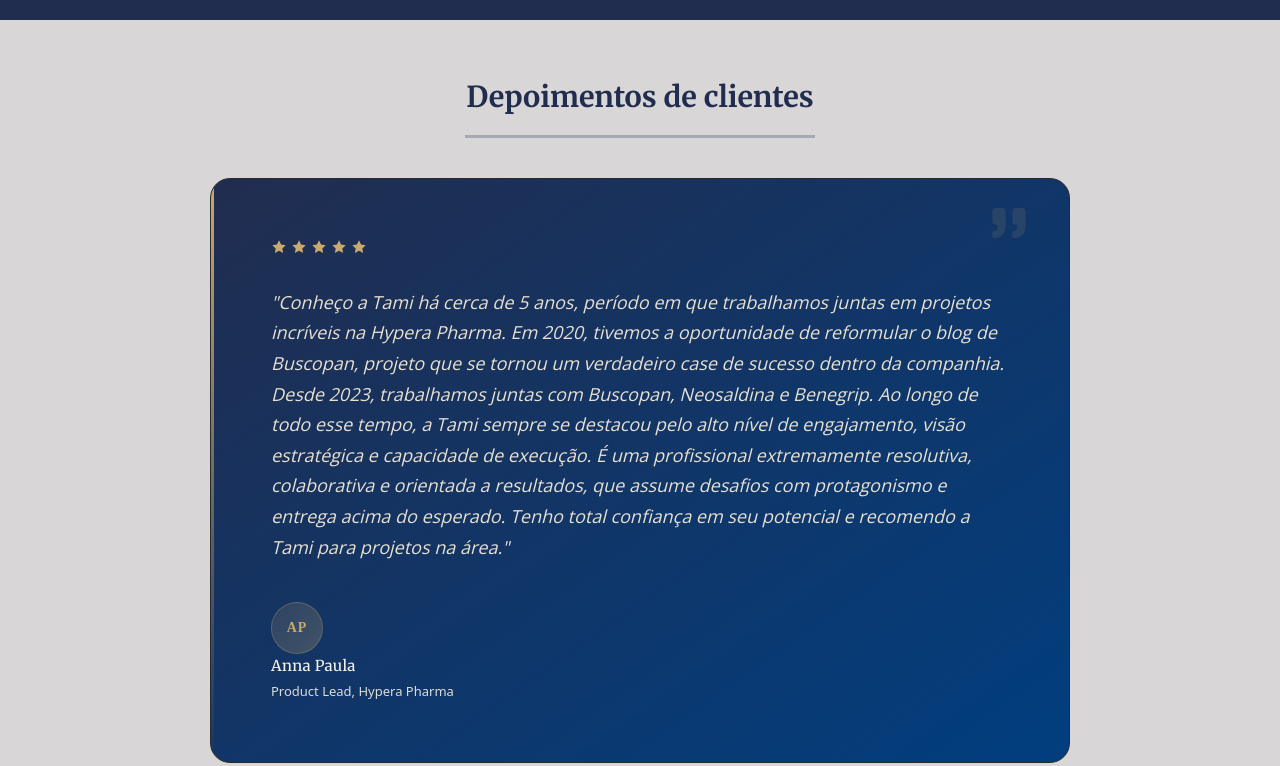
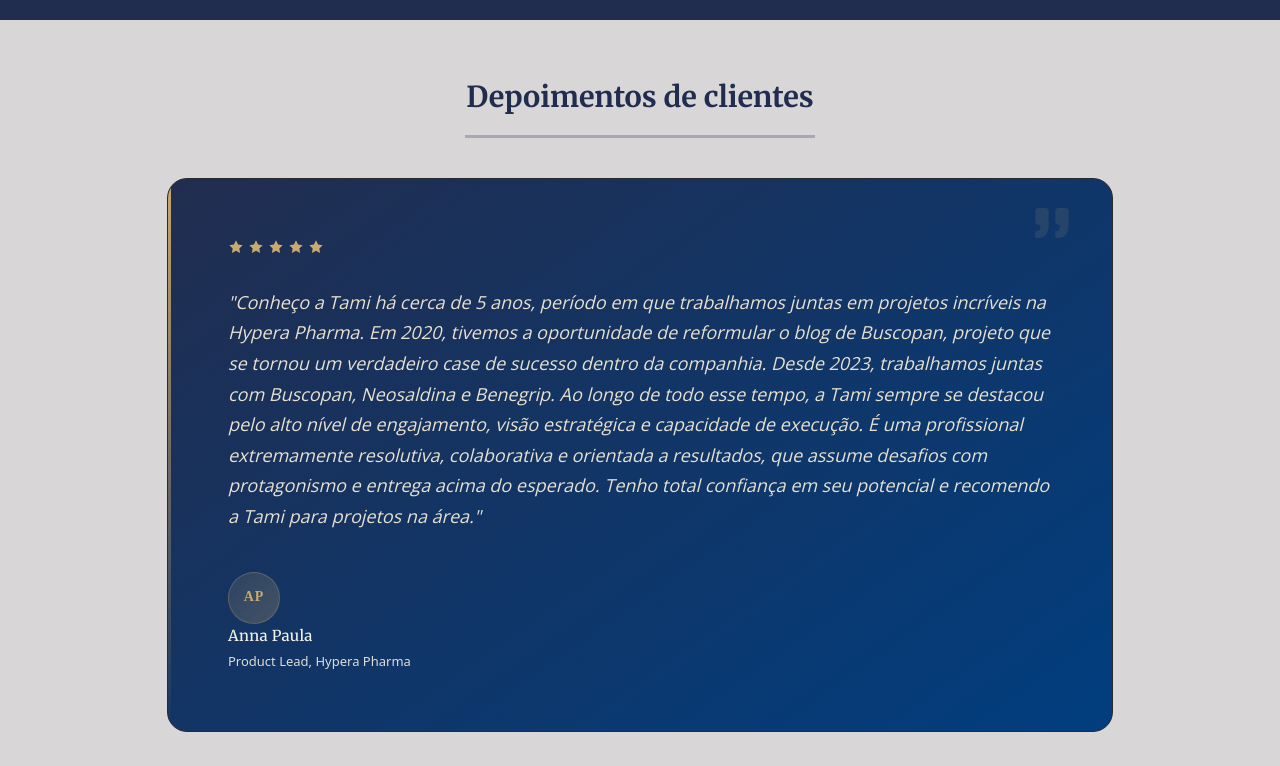
Before and after one commit to IrlanFreitas/tamires-souza-lp, a Next.js app: page / in a window 1280 px wide. Shown: the part 4780-5546 px from the top of the page. Built offline with nearby package versions, Linux system fonts and the light colour scheme.

Commit message:
fix: ajuste de depoimentos

```diff
--- a/src/components/sections/Process/process.module.scss
+++ b/src/components/sections/Process/process.module.scss
@@ -130,7 +130,7 @@
       margin: auto;
     }
 
-    @media (max-width: 325px) {
+    @media (max-width: 425px) {
       font-size: 1.1rem !important;
     }
   }
--- a/src/components/sections/Testimonials/testimonials.module.scss
+++ b/src/components/sections/Testimonials/testimonials.module.scss
@@ -106,11 +106,14 @@
 }
 
 .sliderWrapper {
-  width: 100%;
-  max-width: 900px;
+  width: 85%;
   padding: 40px 20px;
   margin: auto;
 
+  @media (max-width: 425px) {
+    width: 100%;
+    padding: 40px 0;
+  }
 }
 
 .sliderCard {
```
